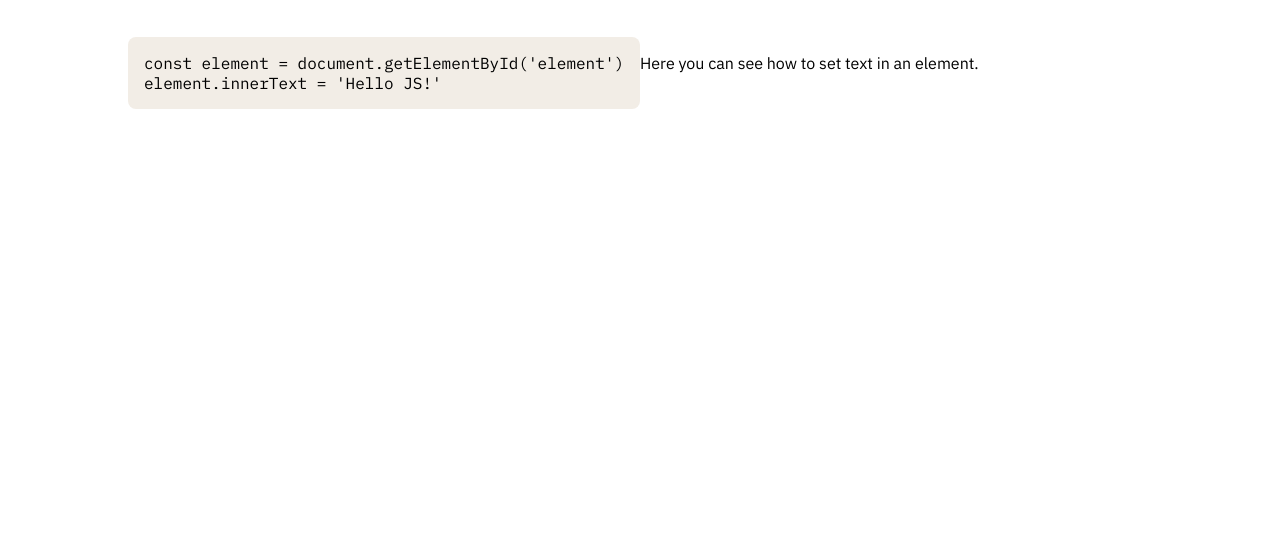
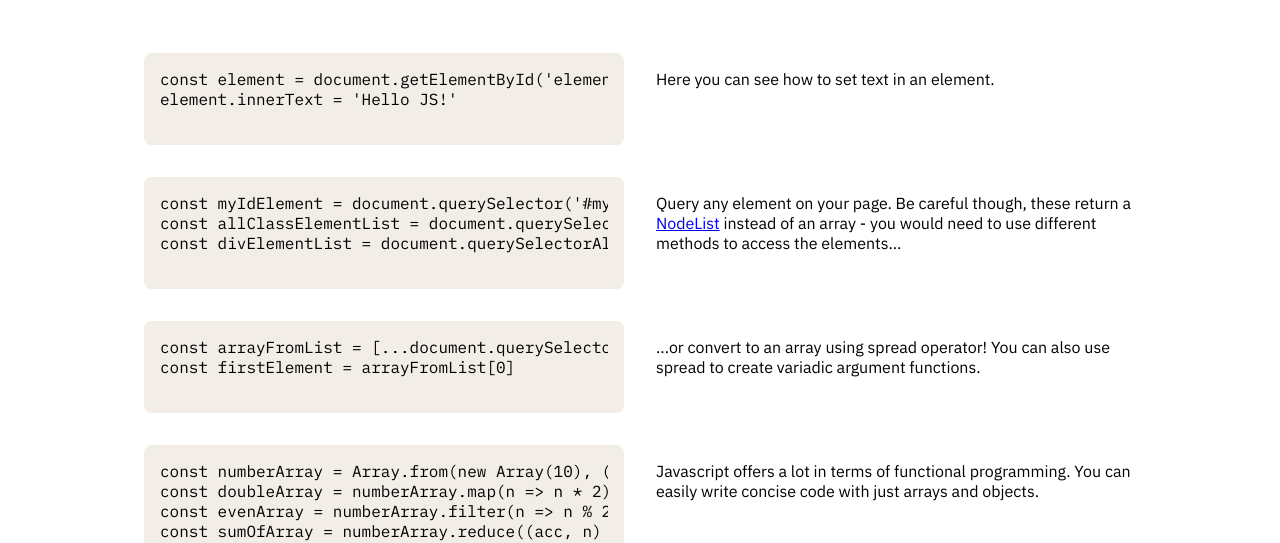
Before and after one commit to szym-mie/mikro-spa, a website with bundled scripts: page public/index.html in a window 1280 px wide. Both pictures are taken after a click on the element "JS examples". Shown: the part 243-786 px from the top of the page. Built offline with nearby package versions, Linux system fonts and the light colour scheme.

Commit message:
update examples page

```diff
--- a/public/master.css
+++ b/public/master.css
@@ -183,6 +183,7 @@ div.code {
 }
 
 div.code pre {
+    overflow: scroll;
     font-family: 'IBM Plex Mono';
     margin: 0;
 }
--- a/public/pages/js-examples.html
+++ b/public/pages/js-examples.html
@@ -1,15 +1,84 @@
 <section id="js-examples">
     <h2>JS Examples</h2>
-    <div class="split-v">
-        <div class="split-lcol code">
+    <div class="split-v margin-10v">
+        <div class="split-lcol code margin-10h">
             <pre>
 const element = document.getElementById('element')
-element.innerText = 'Hello JS!'</pre>
+element.innerText = 'Hello JS!'
+            </pre>
         </div>
-        <div class="split-rcol">
+        <div class="split-rcol margin-10h">
             <p>
                 Here you can see how to set text in an element.
             </p>
         </div>
     </div>
+    <div class="split-v margin-10v">
+        <div class="split-lcol code margin-10h">
+            <pre>
+const myIdElement = document.querySelector('#my-id')
+const allClassElementList = document.querySelectorAll('.all-class')
+const divElementList = document.querySelectorAll('div')
+            </pre>
+        </div>
+        <div class="split-rcol margin-10h">
+            <p>
+                Query any element on your page. Be careful though, these return a <a href="https://developer.mozilla.org/en-US/docs/Web/API/NodeList">NodeList</a> instead of an array - you would need to use different methods to access the elements...
+            </p>
+        </div>
+    </div>
+    <div class="split-v margin-10v">
+        <div class="split-lcol code margin-10h">
+            <pre>
+const arrayFromList = [...document.querySelector('div')]
+const firstElement = arrayFromList[0]
+            </pre>
+        </div>
+        <div class="split-rcol margin-10h">
+            <p>
+                ...or convert to an array using spread operator! You can also use spread to create variadic argument functions.
+            </p>
+        </div>
+    </div>
+    <div class="split-v margin-10v">
+        <div class="split-lcol code margin-10h">
+            <pre>
+const numberArray = Array.from(new Array(10), (_, index) => index)
+const doubleArray = numberArray.map(n => n * 2)
+const evenArray = numberArray.filter(n => n % 2 == 0)
+const sumOfArray = numberArray.reduce((acc, n) => acc + n)
+const remainderObject = Object.groupBy(numberArray, n => n % 3 + 1)
+            </pre>
+        </div>
+        <div class="split-rcol margin-10h">
+            <p>
+                Javascript offers a lot in terms of functional programming. You can easily write concise code with just arrays and objects.
+            </p>
+        </div>
+    </div>
+    <div class="split-v margin-10v">
+        <div class="split-lcol code margin-10h">
+            <pre>
+const url = 'https://wdai-mikro-szym-mie.netlify.app/endpoint/users.json'
+const headers = { 'Content-Type': 'application/json' }
+fetch(url, { headers })
+.then(response => response.json())
+.then(users => { alert(
+    'revid' + users.revid + '\n' +
+    'users' + users.map.reduce((acc, {uid, firstname, lastname}) =>
+        uid + ' ' + firstname + ' ' + lastname + '\n'
+    )
+) })
+.catch(err => { alert(err) })
+            </pre>
+        </div>
+        <div class="split-rcol margin-10h">
+            <p>
+                Easily retrive data using <a href="https://developer.mozilla.org/en-US/docs/Web/API/Fetch_API/Using_Fetch">fetch</a> and <a href="https://developer.mozilla.org/en-US/docs/Web/JavaScript/Guide/Using_promises">Promises</a>!<br>
+                JavaScript offers simple and straightforward ways to implement asynchronous requests.<br><br>
+                Fetch can be used for any type of data, be it text, JSON or binary data. It also handles all HTTP methods, making it very suitable for REST APIs.<br><br>
+                As an example this site uses fetch to retrieve pages, their JSON data and also page's HTML content.
+            </p>
+        </div>
+    </div>
 </section>
```
Also changed, not shown: public/endpoint/users.json (added, +8 -0 lines).
